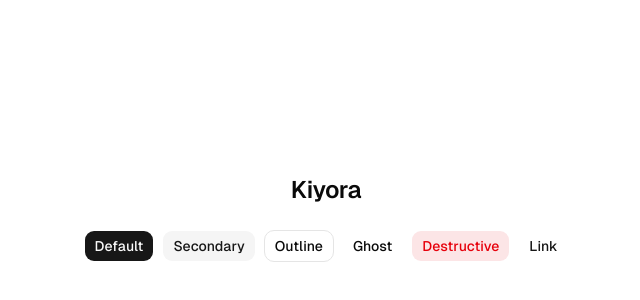
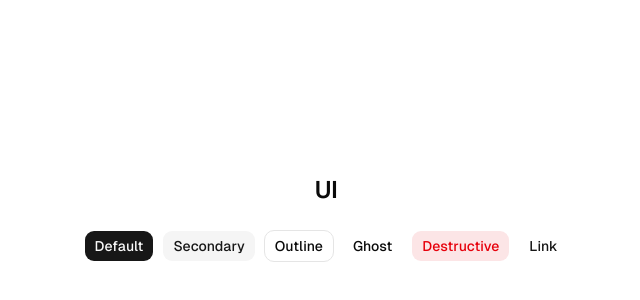
Before and after one commit to kosori/ui, a Next.js app in the folder apps/web/: page / in a window 1280 px wide. Shown: the part 182-482 px from the top of the page, without its empty margins (314-954 px from the left). Built offline with nearby package versions, Linux system fonts and the light colour scheme.

Commit message:
refactor(web): conform route components to coding standards
Arrow components with a bottom export default, and LayoutProps<'/'>
instead of a hand-written Readonly<{ children: React.ReactNode }>.

```diff
--- a/apps/web/app/layout.tsx
+++ b/apps/web/app/layout.tsx
@@ -13,18 +13,14 @@ const geistMono = localFont({
 });
 
 export const metadata: Metadata = {
-  description: 'Kiyora web app',
-  title: 'Kiyora',
+  description: 'UI web app',
+  title: 'UI',
 };
 
-export default function RootLayout({
-  children,
-}: Readonly<{
-  children: React.ReactNode;
-}>) {
-  return (
-    <html className={cn(geistSans.variable, geistMono.variable)} lang='en'>
-      <body>{children}</body>
-    </html>
-  );
-}
+const Layout = ({ children }: LayoutProps<'/'>) => (
+  <html className={cn(geistSans.variable, geistMono.variable)} lang='en'>
+    <body>{children}</body>
+  </html>
+);
+
+export default Layout;
--- a/apps/web/app/page.tsx
+++ b/apps/web/app/page.tsx
@@ -1,9 +1,8 @@
 import { Button } from '~/components/ui/button';
 
-export default function Home() {
-  return (
+const Page = () => (
   <main className='flex min-h-svh flex-col items-center justify-center gap-6 p-6'>
-      <h1 className='font-semibold text-2xl tracking-tight'>Kiyora</h1>
+    <h1 className='font-semibold text-2xl tracking-tight'>UI</h1>
     <div className='flex flex-wrap items-center justify-center gap-2'>
       <Button>Default</Button>
       <Button variant='secondary'>Secondary</Button>
@@ -14,4 +13,5 @@ export default function Home() {
     </div>
   </main>
 );
-}
+
+export default Page;
```
Lines whose indentation alone changed are shown as unchanged.
